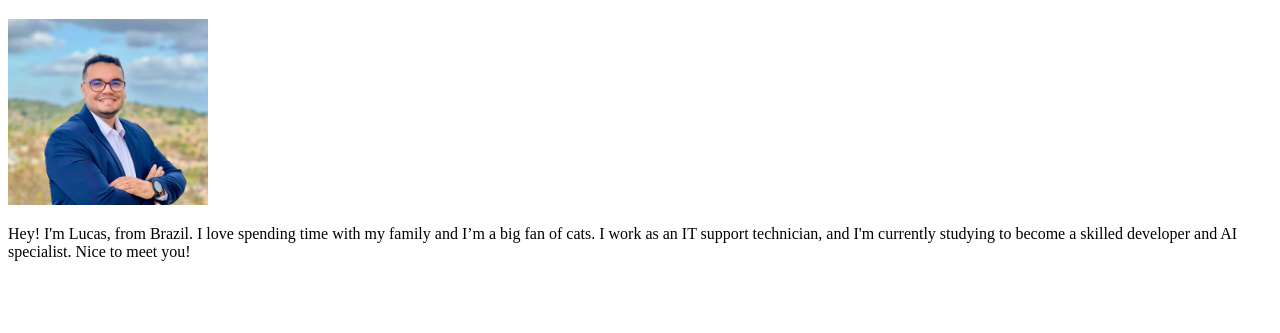
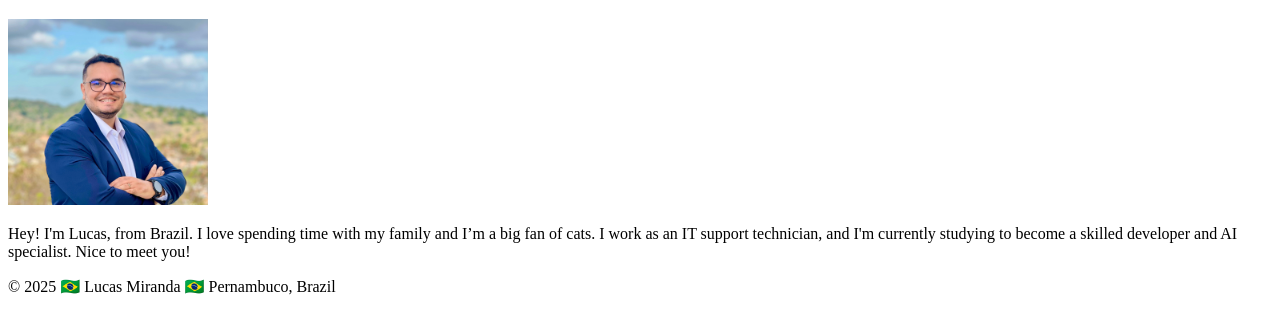
Before and after one commit to lucas-lab2/BYU---Projects, a plain HTML site: page WDD130.007 - Web Fundamentals/Week 1/index.html in a window 1280 px wide. Shown: the part 87-420 px from the top of the page. Drawn offline with Linux system fonts and the light colour scheme.

Commit message:
added the footer

```diff
--- a/WDD130.007 - Web Fundamentals/Week 1/index.html
+++ b/WDD130.007 - Web Fundamentals/Week 1/index.html
@@ -23,6 +23,8 @@
         <p>Hey! I'm Lucas, from Brazil. I love spending time with my family and I’m a big fan of cats. I work as an IT support technician, and I'm currently studying to become a skilled developer and AI specialist. Nice to meet you!</p>
     </main>
     <!-- Footer section -->
-    <footer></footer>
+    <footer>
+        <p>© 2025 🇧🇷 Lucas Miranda 🇧🇷 Pernambuco, Brazil</p>
+    </footer>
 </body>
 </html>
```
